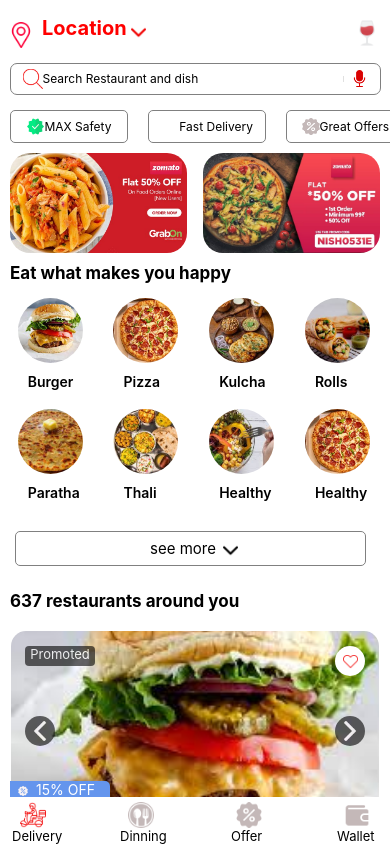
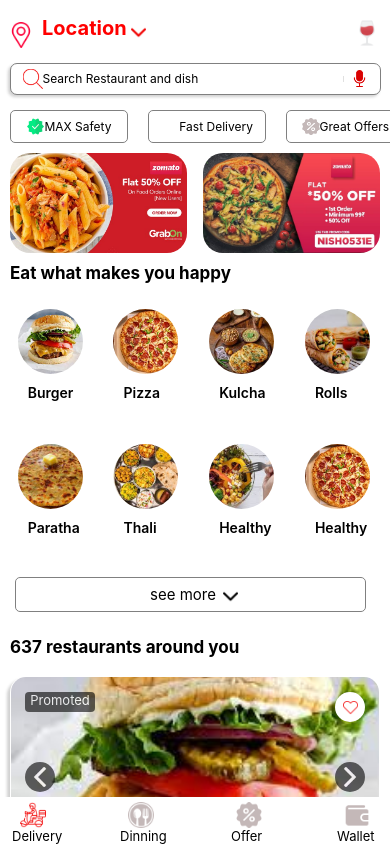
Before and after one commit to Anshul-30/Clone-Zomato, a React Native app: screen / in a window 390 px wide. Built offline with nearby package versions, Linux system fonts and the light colour scheme.

Commit message:
Comments

```diff
--- a/App.js
+++ b/App.js
@@ -1,6 +1,6 @@
 import React from 'react'
 import styles from './style'
-import { Text, ScrollView, TextInput, View, SafeAreaView, FlatList, Image ,TouchableOpacity,StatusBar} from 'react-native'
+import { Text, ScrollView, TextInput, View, SafeAreaView, FlatList, Image, TouchableOpacity, StatusBar } from 'react-native'
 import DATA from './Flatlist/DATA'
 import PHOTOS from './Flatlist/PHOTOS'
 import Card from './components/Card'
@@ -13,27 +13,29 @@
 
   return (
     <>
+      {/* Statusbar -- start */}
       <View>
-     <StatusBar  barStyle='dark-content' backgroundColor={'transparent'}/>
+        <StatusBar barStyle='dark-content' backgroundColor={'transparent'} />
       </View>
-    <SafeAreaView style={{flex:1}}>
-    <Statusbar  />
-    {/* <ScrollView>
-    <Screen/>
-    </ScrollView> */}
+      {/* statubar --end */}
+      <SafeAreaView style={{ flex: 1 }}>
+        {/* Header start user defined components */}
+      <Statusbar />
         <ScrollView >
-       <Flatlist/>
-        <View style={{flexDirection:'row',justifyContent:"center"}}>
+          {/* Flatlist text user defined components */}
+        <Flatlist />
+          <View style={{ flexDirection: 'row', justifyContent: "center" }}>
             <Image source={require('./Images/zomato-coupons.jpg')} style={styles.image} />
             <Image source={require('./Images/zomato-offer-code-2020.jpeg')} style={styles.image} />
           </View>
           <View >
             <Text numberOfLines={1} style={styles.text3}>Eat what makes you happy</Text>
           </View>
-       <Grid/>
+          {/* Flatlist -- Grid userdefined components*/}
+          <Grid />
           <View style={styles.seemore}>
             <Text style={styles.textmore}>see more</Text>
-          <Image source={require('./Images/down.png') } style={{height:15,width:15,marginTop:11}}/>
+            <Image source={require('./Images/down.png')} style={{ height: 15, width: 15, marginTop: 11 }} />
           </View>
           <Text style={styles.text3}>637 restaurants around you</Text>
 
@@ -41,7 +43,21 @@
           <Card />
           <Card />
         </ScrollView>
-      <Bottompart/>
+
+
+
+        {/* Scree 2 start*/}
+
+
+
+        {/* <ScrollView>
+    <Screen/>
+    </ScrollView> */}
+
+
+{/* screen 2 end */}
+{/* Footer */}
+        <Bottompart />
       </SafeAreaView></>
   )
 }
--- a/style.js
+++ b/style.js
@@ -75,8 +75,10 @@
         borderRadius: 7,
         alignItems:"center",
         backgroundColor:'white',
-        // shadowColor:'black',
-        // shadowOffset:{height:15,width:200}
+        shadowColor: '#171717',
+    shadowOffset: {width: -2, height: 2},
+    shadowOpacity: 0.2,
+    shadowRadius: 3,
         // elevation:3
     },
     searchtxt: {
@@ -153,7 +155,7 @@
     },
     gridstyle: {
         width: width / 5,
-        height: width / 3.5,
+        height: width / 2.9,
         // borderWidth:1,
         marginLeft: width / 22,
         justifyContent: 'center'
@@ -166,10 +168,14 @@
         // marginVertical:15
     },
     text2: {
+        // width:width/8,
+        // height:width/11.4,
+
         // textAlign:'center',
         fontWeight: '600',
         marginHorizontal: 10,
-        marginVertical: 10
+        marginVertical: 10,
+
     },
     seemore: {
 
@@ -229,7 +235,10 @@
         borderRadius: 15,
         backgroundColor: 'white',
         elevation: 5,
-
+        shadowColor: '#171717',
+        shadowOffset: {width: -3, height: 3},
+        shadowOpacity: 0.2,
+        shadowRadius: 3,
     },
     iconimage:
     {
```
Lines whose indentation alone changed are shown as unchanged.
